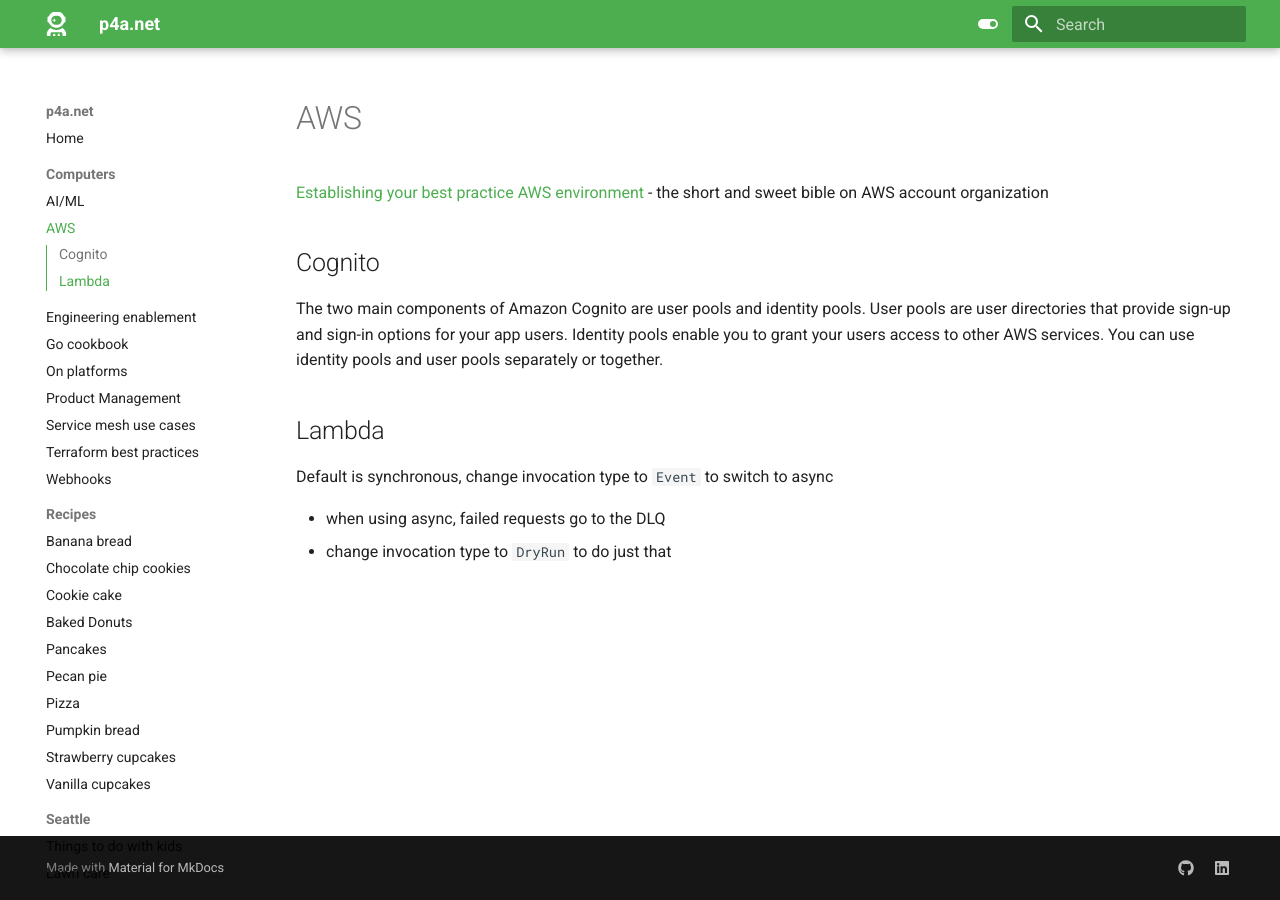
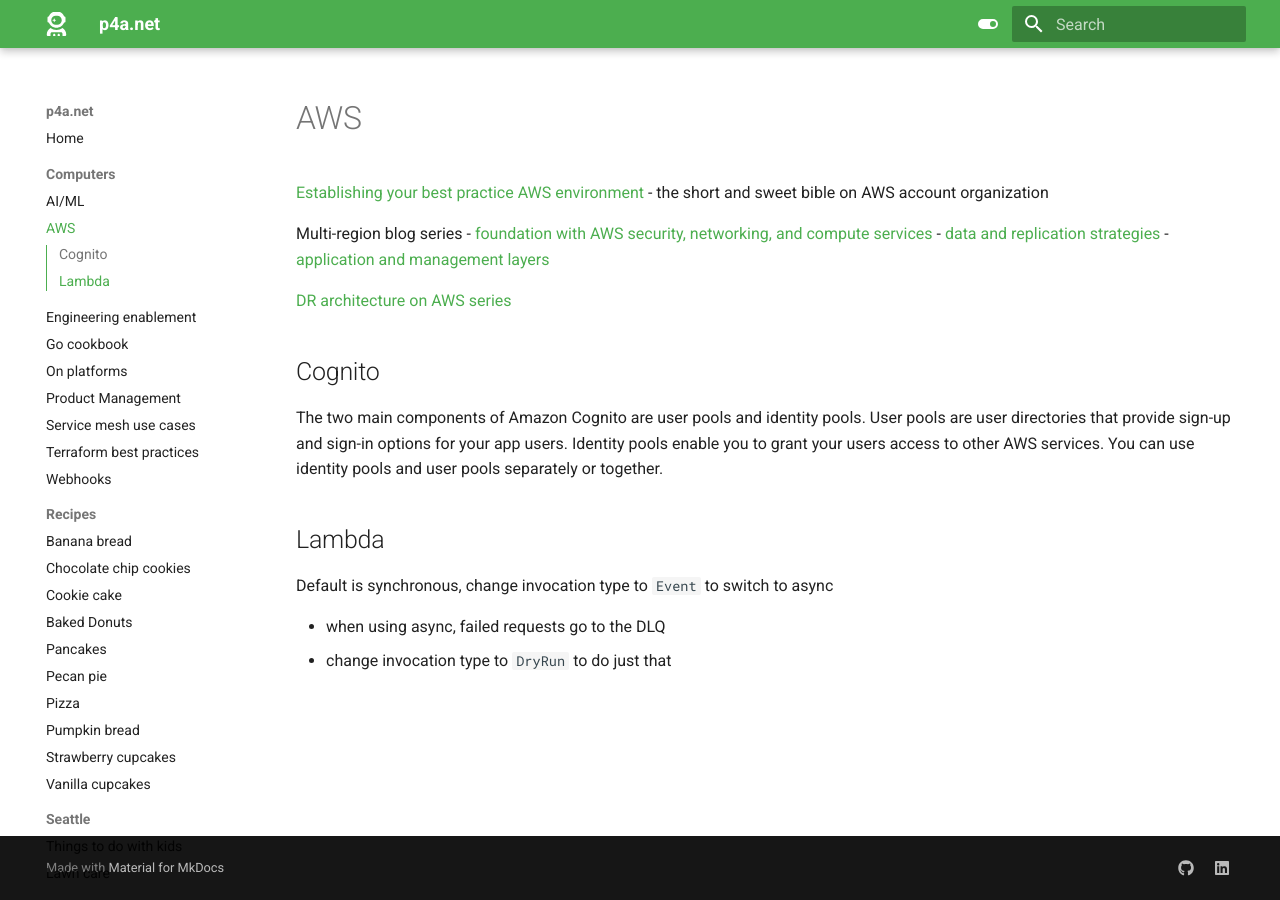
Before and after one commit to seajoshc/p4adotnet, an MkDocs documentation site: the page built from docs/computers/aws.md, in a window 1280 px wide. Built offline with MkDocs 1.6.1 and Material for MkDocs 9.7.7, drawn with Linux system fonts in a browser that asks for light colours.

Commit message:
Update aws.md

```diff
--- a/docs/computers/aws.md
+++ b/docs/computers/aws.md
@@ -1,6 +1,13 @@
 # AWS
 
 [Establishing your best practice AWS environment](https://aws.amazon.com/organizations/getting-started/best-practices/) - the short and sweet bible on AWS account organization
+
+Multi-region blog series
+- [foundation with AWS security, networking, and compute services](https://aws.amazon.com/blogs/architecture/creating-a-multi-region-application-with-aws-services-part-1-compute-and-security/)
+- [data and replication strategies](https://aws.amazon.com/blogs/architecture/creating-a-multi-region-application-with-aws-services-part-2-data-and-replication/)
+- [application and management layers](https://aws.amazon.com/blogs/architecture/creating-a-multi-region-application-with-aws-services-part-3-application-management-and-monitoring/)
+
+[DR architecture on AWS series](https://aws.amazon.com/blogs/architecture/tag/disaster-recovery-series/)
 
 ## Cognito
 
```
